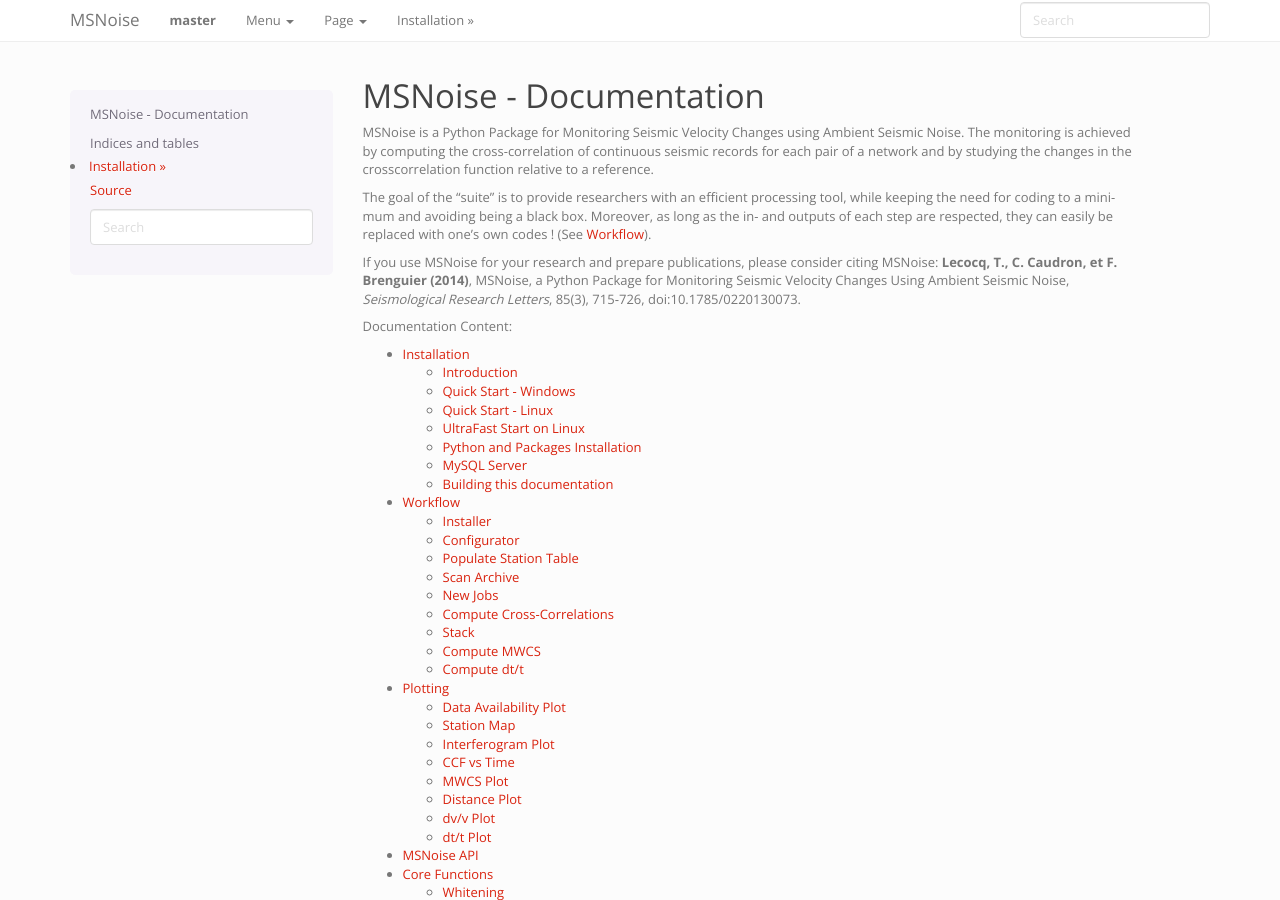
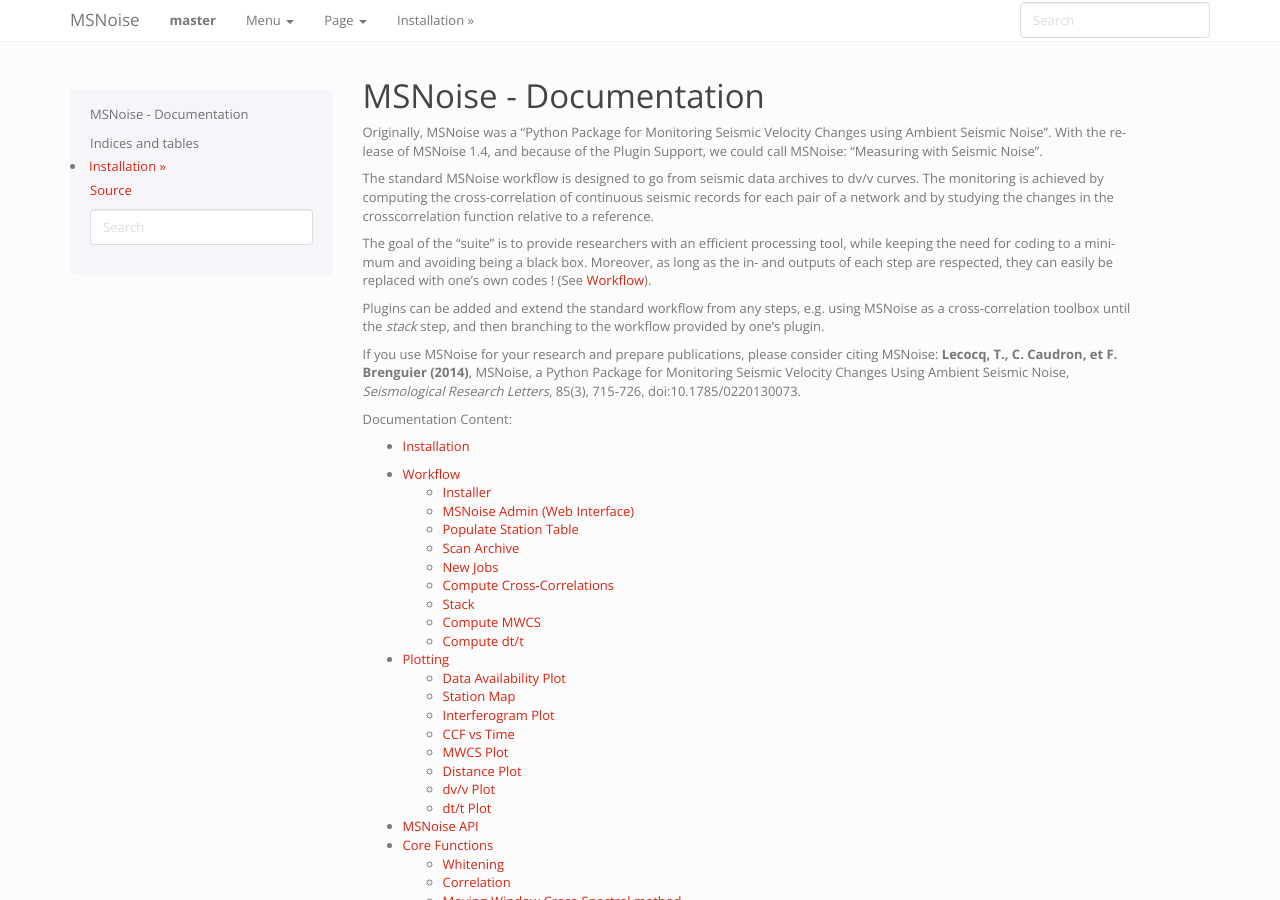
Before and after one commit to ROBelgium/MSNoise, a Sphinx documentation site: the page built from doc/index.rst, in a window 1280 px wide and 900 px high. Built offline with Sphinx 7.4.7, drawn with Linux system fonts in a browser that asks for light colours; formulas are drawn with MathJax 3.

```diff
--- a/doc/index.rst
+++ b/doc/index.rst
@@ -1,14 +1,25 @@
 MSNoise - Documentation
 =======================
 
-MSNoise is a Python Package for Monitoring Seismic Velocity Changes using Ambient Seismic Noise.
-The monitoring is achieved by computing the cross-correlation of continuous seismic records for each
-pair of a network and by studying the changes in the crosscorrelation function relative to a reference.
+Originally, MSNoise was a "Python Package for Monitoring Seismic Velocity
+Changes using Ambient Seismic Noise". With the release of MSNoise 1.4, and
+because of the Plugin Support, we could call MSNoise: "Measuring with Seismic
+Noise".
 
-The goal of the "suite" is to provide researchers with an efficient processing tool, while keeping the
-need for coding to a minimum and avoiding being a black box.
-Moreover, as long as the in- and outputs of each step are respected, they can easily
-be replaced with one's own codes ! (See :ref:`workflow`).
+The standard MSNoise workflow is designed to go from seismic data archives to
+dv/v curves. The monitoring is achieved by computing the cross-correlation of
+continuous seismic records for each pair of a network and by studying the
+changes in the crosscorrelation function relative to a reference.
+
+The goal of the "suite" is to provide researchers with an efficient processing
+tool, while keeping the need for coding to a minimum and avoiding being a black
+box. Moreover, as long as the in- and outputs of each step are respected, they
+can easily be replaced with one's own codes ! (See :ref:`workflow`).
+
+Plugins can be added and extend the standard workflow from any steps, e.g.
+using MSNoise as a cross-correlation toolbox until the `stack` step, and then
+branching to the workflow provided by one's plugin.
+
 
 If you use MSNoise for your research and prepare publications, please consider
 citing MSNoise:
@@ -20,9 +31,12 @@ for Monitoring Seismic Velocity Changes Using Ambient Seismic Noise,
 Documentation Content:
 
 .. toctree::
-   :maxdepth: 2
+   :maxdepth: 1
 
    installation
+
+.. toctree::
+   :maxdepth: 2
 
    workflow
    plotting
--- a/doc/workflow.rst
+++ b/doc/workflow.rst
@@ -20,10 +20,10 @@ Installer
 .. automodule:: msnoise.s000installer
 
 
-Configurator
-------------
+MSNoise Admin (Web Interface)
+-----------------------------
 
-.. automodule:: msnoise.s001configurator
+.. automodule:: msnoise.msnoise_admin
 
 
 Populate Station Table
--- a/setup.py
+++ b/setup.py
@@ -13,15 +13,12 @@ setup( version=versioneer.get_version(),
         'matplotlib',
         'statsmodels',
         'sqlalchemy',
-        'traits>=4.4',
-        'traitsui',
         'obspy',
         'click',
         'scikits.samplerate',
         'pymysql',
         'flask',
         'flask-admin',
-        'bokeh',
         'multiprocessing_logging'
     ],
     entry_points='''
```
Also changed, not shown: doc/installation.rst (+18 -66 lines), doc/releasenotes/msnoise-1.4.rst (+55 -26 lines), 6 other files.
